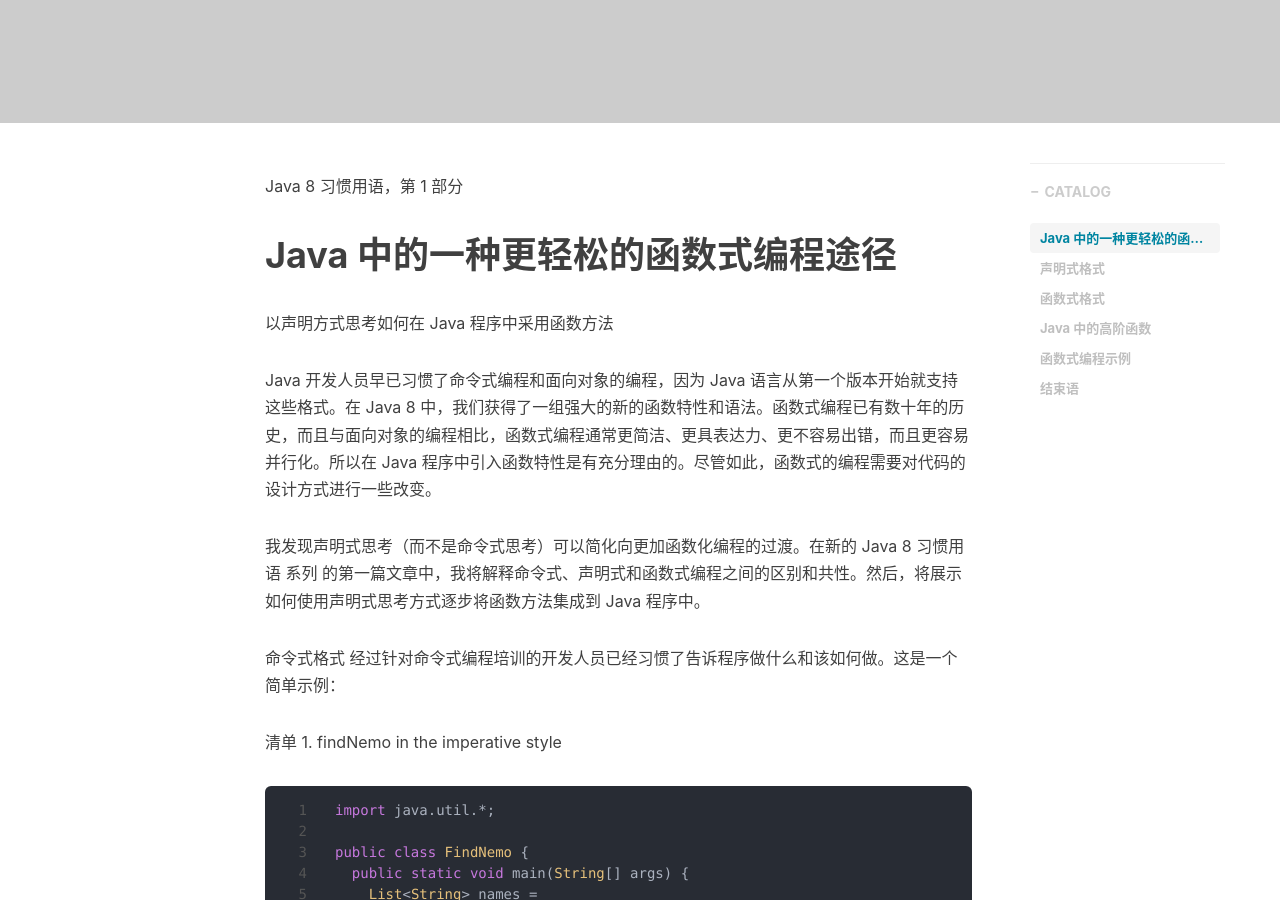
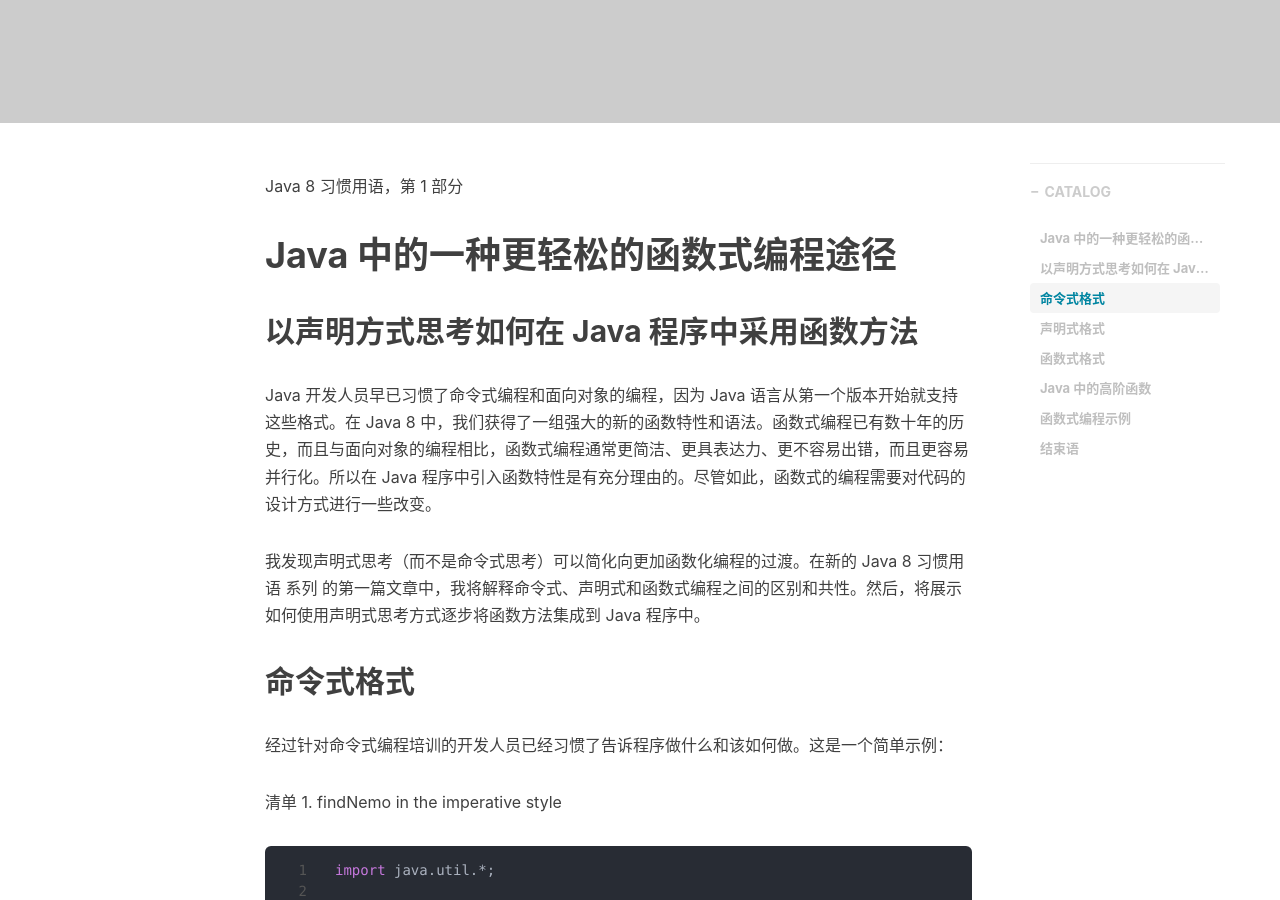
Before and after one commit to hub-sen/hub-sen.github.io, a Jekyll site: the page built from _posts/2019-08-10-java8idioms.md, in a window 1280 px wide and 900 px high, scrolled down 400 px. Built offline with Jekyll 4.4.1, drawn with Linux system fonts in a browser that asks for light colours; nearby versions of some CDN libraries; comment, search, counter and statistics services are not loaded.

Commit message:
Java8 习惯用语

```diff
--- a/_posts/2019-08-10-java8idioms.md
+++ b/_posts/2019-08-10-java8idioms.md
@@ -12,14 +12,15 @@ tags:
 Java 8 习惯用语，第 1 部分
 # Java 中的一种更轻松的函数式编程途径
 
-以声明方式思考如何在 Java 程序中采用函数方法
+## 以声明方式思考如何在 Java 程序中采用函数方法
 
 
 Java 开发人员早已习惯了命令式编程和面向对象的编程，因为 Java 语言从第一个版本开始就支持这些格式。在 Java 8 中，我们获得了一组强大的新的函数特性和语法。函数式编程已有数十年的历史，而且与面向对象的编程相比，函数式编程通常更简洁、更具表达力、更不容易出错，而且更容易并行化。所以在 Java 程序中引入函数特性是有充分理由的。尽管如此，函数式的编程需要对代码的设计方式进行一些改变。
 
 我发现声明式思考（而不是命令式思考）可以简化向更加函数化编程的过渡。在新的 Java 8 习惯用语 系列 的第一篇文章中，我将解释命令式、声明式和函数式编程之间的区别和共性。然后，将展示如何使用声明式思考方式逐步将函数方法集成到 Java 程序中。
 
-命令式格式
+## 命令式格式
+
 经过针对命令式编程培训的开发人员已经习惯了告诉程序做什么和该如何做。这是一个简单示例：
 
 清单 1. findNemo in the imperative style
@@ -58,8 +59,7 @@ findNemo() 方法首先初始化一个可变的flag 变量，也称为垃圾（g
 
 因为这是一个命令式编程的程序 — 许多 Java 开发人员最熟悉的格式 — 所以您需要定义程序的每一步：告诉它迭代每个元素，比较值，设置 flag 变量，然后跳出循环。命令式格式为您提供了完全的控制权，这有时是件好事。而另一方面，您需要执行所有工作。在许多情况下，可以减少工作量来提高效率。
 
-声明式格式
--
+## 声明式格式
 声明式编程意味着，您仍会告诉程序要做什么，但将实现细节留给底层的函数库。让我们看看用声明式格式重新编写来自 清单 1 的 findNemo 方法时，会发生什么：
 
 清单 2. findNemo in the declarative style
@@ -77,22 +77,20 @@ public static void findNemo(List<String> names) {
 
 训练自己以声明式编程思考，这将大大简化向 Java 中的函数式编程的过渡。为什么呢？因为函数式编程是以声明式为基础而建立的。声明式思考试图逐步从命令式编程过渡到函数式编程。
 
-函数式格式
--
+## 函数式格式
+
 尽管函数式格式的编程始终是声明式的，但简单地使用声明式编程并不等于函数式编程。这是因为函数式编程合并了声明式方法与高阶函数。图 1 直观地展示了命令式、声明式和函数式编程之间的关系。
 
 图 1. 命令式、声明式和函数式编程的联系
 
 ![image](img/_posts/fig1.jpg)
 
-Java 中的高阶函数
--
+### Java 中的高阶函数
 在 Java 中，要将对象传递给方法，在方法内创建对象，并从方法中返回对象。可以对函数执行同样的操作。也就是说，可以将函数传递给方法，在方法内创建函数，并从方法返回函数。
 
 在此上下文中，方法 是类的一部分 — 静态或实例 — 但函数对于方法而言是本地函数，不能特意与类或实例关联。可以接收、创建或返回函数的函数或方法被视为高阶函数。
 
-函数式编程示例
--
+## 函数式编程示例
 采用新编程的格式需要改变您思考程序的方式。可以通过简单的示例来实践这一过程，并逐步建立更复杂的程序。
 
 清单 3. A Map in the imperative style
@@ -141,8 +139,8 @@ public static void incrementPageVisit(Map<String, Integer> pageVisits, String pa
 
 比较清单 4 中的 incrementPageVisit() 方法中的一行代码与 清单 3 中的多行代码。清单 4 中的程序是一个函数式编程示例，由此可见声明式考虑问题有助于我们的跳跃性思维。
 
-结束语
--
+## 结束语
+
 在 Java 程序中采用函数式方法和语法有许多好处：代码简洁，更富于表达，不易出错，更容易并行化，而且通常比面向对象的代码更容易理解。我们面临的挑战在于将思维方式从命令式编程 — 绝大多数开发人员都熟悉它 — 转变为声明式思考。
 
 尽管函数式编程不那么容易或直观，但您可以通过学习关注您想要程序实现的目的 而不是关注您希望它执行的方式，从而实现思维上的巨大飞跃。通过允许底层函数库管理执行代码，您将逐步直观地了解高阶函数，它们是函数式编程的构建基块。
```
